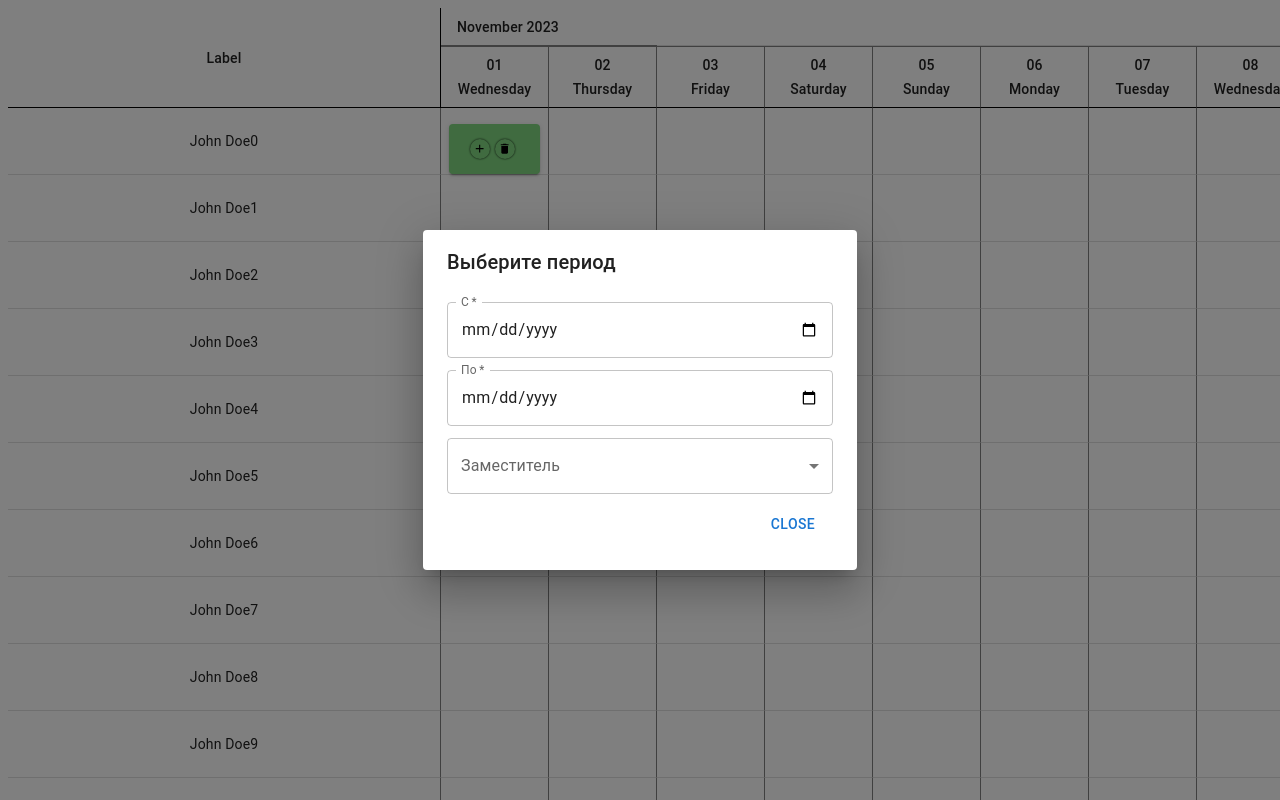
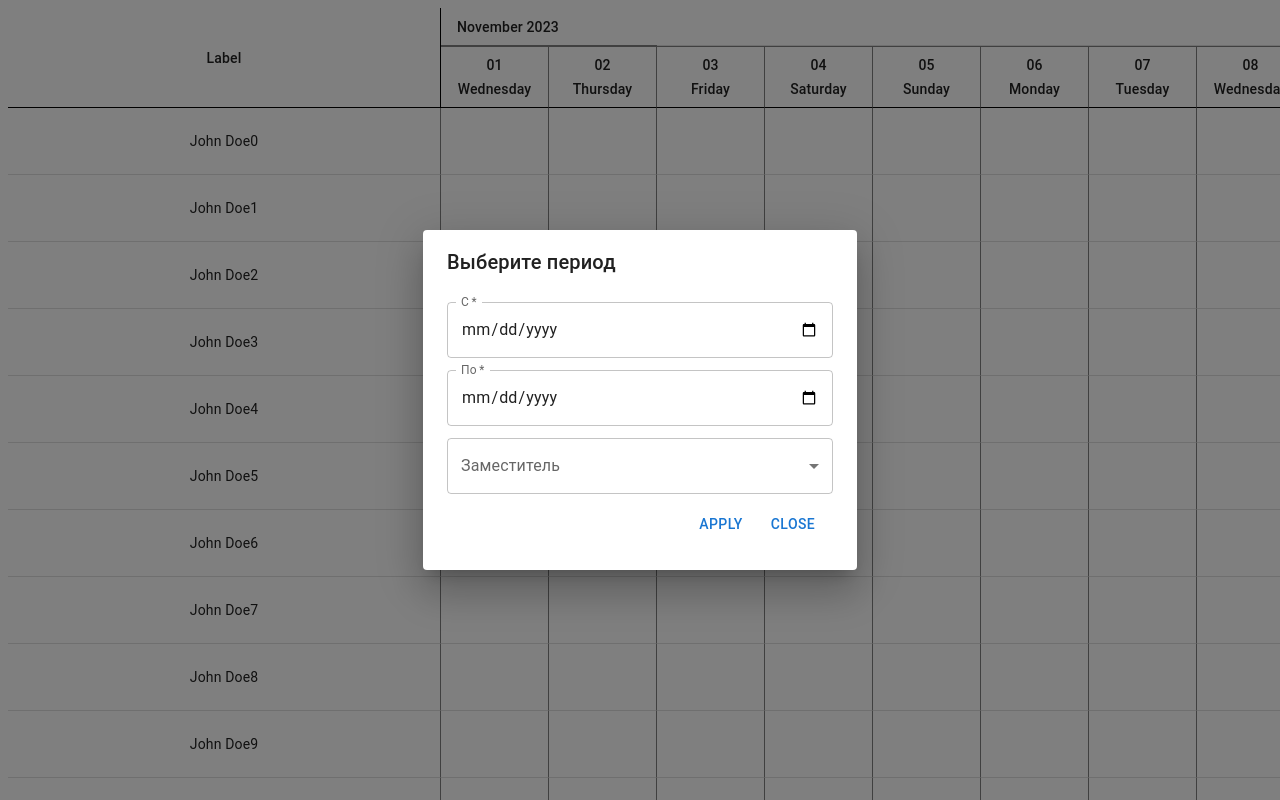
Before and after one commit to Loborifma/Absence, a React (Create React App) app: page / in a window 1280 px wide. Both pictures are taken after a click on the element 495 px from the left and 141 px from the top of the page. Shown: the top 800 px of the page. Built offline with nearby package versions, Linux system fonts and the light colour scheme; what @ebay/nice-modal-react would draw is missing.

Commit message:
work in progress

```diff
--- a/src/components/mySolutionMUI/AbsenceCard/AbsenceCard.jsx
+++ b/src/components/mySolutionMUI/AbsenceCard/AbsenceCard.jsx
@@ -1,26 +1,20 @@
 import React, { useState } from "react";
 
 import cl from "./AbsenceCard.module.css";
-import { Fab, Paper } from "@mui/material";
+import { Paper } from "@mui/material";
 import AddIcon from "@mui/icons-material/Add";
 import DeleteIcon from "@mui/icons-material/Delete";
 
-const AbsenceCard = React.memo(
-  ({ label, onAddSubstitute, onDeleteAbsence }) => {
-    const [substitute, setSubstitute] = useState("");
+const AbsenceCard = ({
+  label = "",
+  amountDays,
+  onAddSubstitute,
+  onDeleteAbsence,
+}) => {
+  const [substitute, setSubstitute] = useState(label);
 
   return (
-      <Paper
-        elevation={2}
-        sx={{
-          height: "100%",
-          backgroundColor: "rgb(128, 216, 128)",
-          position: "relative",
-          display: "flex",
-          alignItems: "center",
-          justifyContent: "center",
-        }}
-      >
+    <div className={cl.absence_card}>
       <div className={cl.absence_label}>{substitute}</div>
       <button
         type="button"
@@ -36,9 +30,8 @@ const AbsenceCard = React.memo(
       >
         <DeleteIcon fontSize="5px" />
       </button>
-      </Paper>
+    </div>
   );
-  }
-);
+};
 
 export default AbsenceCard;
--- a/src/components/mySolutionMUI/AbsenceCard/AbsenceCard.module.css
+++ b/src/components/mySolutionMUI/AbsenceCard/AbsenceCard.module.css
@@ -1,3 +1,11 @@
+.absence_card {
+  height: 100%;
+  background-color: rgb(128, 216, 128);
+  padding: 0 5px;
+  display: flex;
+  align-items: center;
+}
+
 .absence_label {
   display: flex;
   height: 100%;
@@ -15,6 +23,7 @@
   border: none;
   border-radius: 50%;
   background-color: inherit;
-  margin-right: 5px;
+  margin-right: 2px;
+  margin-left: 2px;
   box-shadow: 0px 0px 2px black;
 }
--- a/src/components/mySolutionMUI/BlinkCell/BlinkCell.jsx
+++ b/src/components/mySolutionMUI/BlinkCell/BlinkCell.jsx
@@ -10,8 +10,8 @@ const BlinkCell = React.memo(({ children, handleClick }) => {
         height: 50,
         borderRight: "1px solid grey",
         paddingBottom: 0,
-        paddingRight: 1,
-        paddingLeft: 1,
+        paddingRight: 0,
+        paddingLeft: 0,
       }}
       onClick={handleClick}
     >
--- a/src/components/mySolutionMUI/DaysPart/DaysPart.jsx
+++ b/src/components/mySolutionMUI/DaysPart/DaysPart.jsx
@@ -1,4 +1,4 @@
-import React, { useState } from "react";
+import React, { useEffect, useRef, useState } from "react";
 
 import cl from "./DaysPart.module.css";
 import {
@@ -20,22 +20,21 @@ const DaysPart = () => {
   const [daysInYear] = useState([getDaysInMonth(new Date().getFullYear(), 10)]);
   const [absences, setAbsences] = useState([]);
   const [isOpenDialog, setIsOpenDialog] = useState(false);
+  const clickedDay = useRef();
 
   const handleAddAbsencePeriod = (dayIndex, monthIndex, labelIndex) => {
     if (labelIndex !== 0) return;
 
     const targetDay = daysInYear[monthIndex].days[dayIndex].day;
+    clickedDay.current = dayIndex;
 
     if (absences.find((absence) => absence.from === targetDay)) return;
 
     setIsOpenDialog(true);
-    setAbsences((prevValue) => [
-      ...prevValue,
-      { from: targetDay, to: targetDay },
-    ]);
   };
 
-  const handleDeleteAbsence = (dayIndex, monthIndex) => {
+  const handleDeleteAbsence = (event, dayIndex, monthIndex) => {
+    event.stopPropagation();
     const targetDay = daysInYear[monthIndex].days[dayIndex].day;
 
     const indexOfTargetAbsence = absences.findIndex(
@@ -97,6 +96,7 @@ const DaysPart = () => {
                     borderRight: "1px solid grey",
                     borderTop: "1px solid grey",
                     minWidth: 75,
+                    maxWidth: 75,
                     top: 37,
                   }}
                 >
@@ -109,13 +109,14 @@ const DaysPart = () => {
         </TableHead>
         <TableBody>
           {labels.map((el, labelIndex) => (
-            <TableRow key={el.id}>
+            <TableRow key={el.id} sx={{ position: "relative" }}>
               <TableCell
                 align="center"
                 sx={{
                   backgroundColor: "white",
                   borderRight: "1px solid grey",
                   position: "sticky",
+                  zIndex: 2,
                   left: 0,
                 }}
               >
@@ -129,23 +130,30 @@ const DaysPart = () => {
                       handleAddAbsencePeriod(dayIndex, monthIndex, labelIndex)
                     }
                   >
-                    {absences.find(
-                      (absence) => absence["from"] === elDay.day
-                    ) &&
-                      labelIndex === 0 && (
-                        <>
+                    {clickedDay.current === dayIndex && labelIndex === 0 && (
                       <MyDialog
                         isOpen={isOpenDialog}
                         setIsOpen={setIsOpenDialog}
+                        setAbsences={setAbsences}
+                        substitutes={labels}
                       />
+                    )}
+                    {labelIndex === 0 &&
+                      absences.map((absence) => {
+                        if (absence.from === elDay.date) {
+                          return (
                             <AbsenceCard
+                              key={absences[0].id}
+                              label={absences[0].substitute}
+                              amountDays={absences[0].diff}
                               onAddSubstitute
-                            onDeleteAbsence={() =>
-                              handleDeleteAbsence(dayIndex, monthIndex)
+                              onDeleteAbsence={(event) =>
+                                handleDeleteAbsence(event, dayIndex, monthIndex)
                               }
                             />
-                        </>
-                      )}
+                          );
+                        }
+                      })}
                   </BlinkCell>
                 ));
               })}
--- a/src/components/mySolutionMUI/MyDialog/MyDialog.jsx
+++ b/src/components/mySolutionMUI/MyDialog/MyDialog.jsx
@@ -1,20 +1,47 @@
-import React, { useState } from "react";
+import React from "react";
 
-import cl from "./MyDialog.module.css";
 import {
   Button,
   Dialog,
   DialogActions,
   DialogContent,
   DialogTitle,
+  MenuItem,
   TextField,
 } from "@mui/material";
+import { useForm } from "react-hook-form";
+import { uniqueId } from "lodash";
 
-const MyDialog = ({ isOpen, setIsOpen }) => {
+const MyDialog = ({ isOpen, setIsOpen, setAbsences, substitutes }) => {
+  const { register, handleSubmit } = useForm({});
+
+  const onSubmit = ({ from, to, substitute }) => {
+    const diff =
+      Math.floor((new Date(to) - new Date(from)) / (1000 * 60 * 60 * 24)) + 1;
+
+    setAbsences((prevAbsences) => [
+      ...prevAbsences,
+      {
+        id: uniqueId("absence"),
+        from: new Date(from).setHours(0),
+        to: new Date(to).setHours(0),
+        diff,
+        substitute,
+      },
+    ]);
+    setIsOpen(false);
+  };
+
+  const onClose = (event) => {
+    event.stopPropagation();
+    setIsOpen(false);
+  };
+
   return (
-    <Dialog open={isOpen}>
+    <Dialog open={isOpen} onClose={onClose}>
       <DialogTitle>Выберите период</DialogTitle>
       <DialogContent>
+        <form onSubmit={handleSubmit(onSubmit)}>
           <TextField
             type="date"
             fullWidth
@@ -24,6 +51,7 @@ const MyDialog = ({ isOpen, setIsOpen }) => {
             InputLabelProps={{
               shrink: true,
             }}
+            {...register("from", { required: true })}
           />
           <TextField
             type="date"
@@ -34,11 +62,30 @@ const MyDialog = ({ isOpen, setIsOpen }) => {
             InputLabelProps={{
               shrink: true,
             }}
+            {...register("to", { required: true })}
           />
-        <TextField label="Заместитель" fullWidth margin="dense" select />
+          <TextField
+            id="substitute-select"
+            label="Заместитель"
+            select
+            fullWidth
+            margin="dense"
+            defaultValue={""}
+            {...register("substitute")}
+          >
+            {substitutes.toSpliced(0, 1).map((el) => (
+              <MenuItem key={el.id} value={el.label}>
+                {el.label}
+              </MenuItem>
+            ))}
+          </TextField>
           <DialogActions>
-          <Button onClick={() => setIsOpen(false)}>Close</Button>
+            <Button type="submit">Apply</Button>
+            <Button type="button" onClick={onClose}>
+              Close
+            </Button>
           </DialogActions>
+        </form>
       </DialogContent>
     </Dialog>
   );
--- a/src/utils/data.js
+++ b/src/utils/data.js
@@ -5,9 +5,8 @@ export const getLabels = () => {
 
   for (let i = 0; i < 30; i++) {
     data.push({
-      id: uniqueId("labels-row"),
+      id: `labels${i}`,
       label: `John Doe${i}`,
-      cellId: uniqueId("labels-cell"),
     });
   }
 
--- a/src/utils/getDays.js
+++ b/src/utils/getDays.js
@@ -2,16 +2,17 @@ import { addDays, addMonths, format } from "date-fns";
 import { uniqueId } from "lodash";
 
 export function getDaysInMonth(year, month) {
-  let date = new Date(year, month, 1);
+  let dateUTC = new Date(year, month, 1);
   const days = [];
-  const formattedMonth = format(new Date(date), "MMMM yyyy");
+  const formattedMonth = format(new Date(dateUTC), "MMMM yyyy");
 
-  while (date.getMonth() === month) {
+  while (dateUTC.getMonth() === month) {
     days.push({
       id: uniqueId("header-days"),
-      day: format(new Date(date), "dd eeee"),
+      day: format(new Date(dateUTC), "dd eeee"),
+      date: dateUTC.setHours(0),
     });
-    date = addDays(date, 1);
+    dateUTC = addDays(dateUTC, 1);
   }
 
   return {
```
Lines whose indentation alone changed are shown as unchanged.
